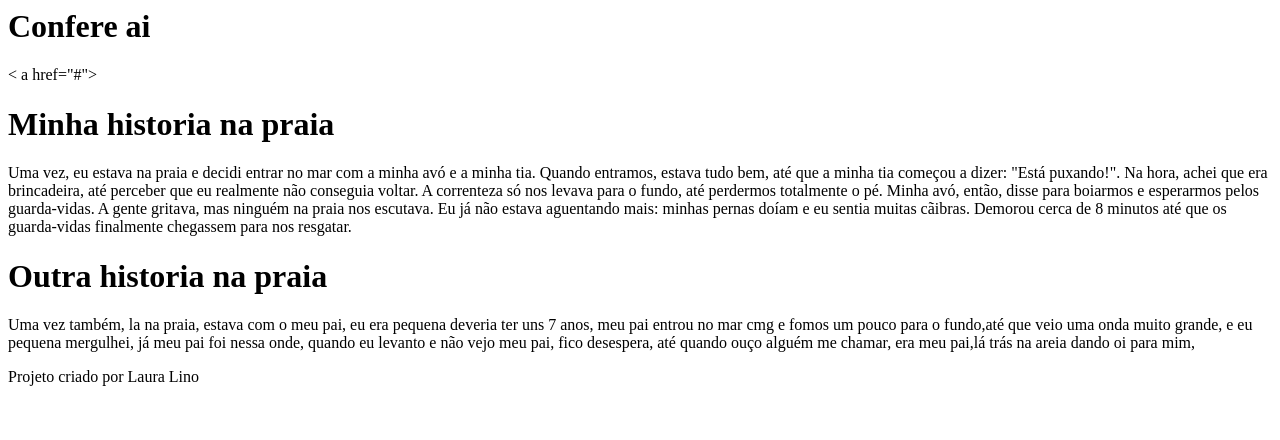
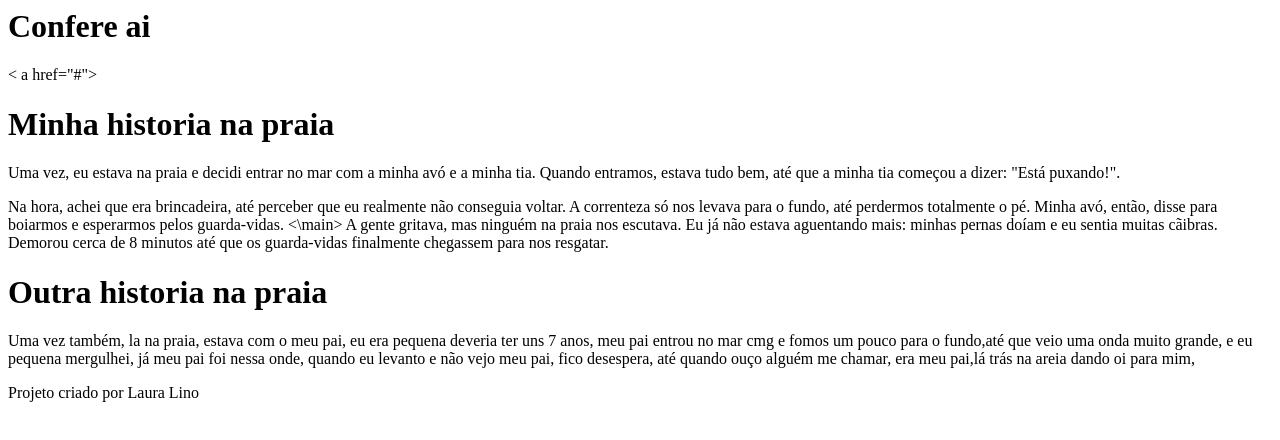
Before and after one commit to linoolaura/trabalholauralino2, a plain HTML site: page index.html in a window 1280 px wide. Drawn offline with Linux system fonts and the light colour scheme.

Commit message:
Update index.html

```diff
--- a/index.html
+++ b/index.html
@@ -12,8 +12,8 @@
     <h1>Minha historia na praia</h1>
   <p>Uma vez, eu estava na praia e decidi entrar no mar com a minha avó e a minha tia. Quando entramos, estava tudo bem, até que a minha tia começou a dizer: "Está puxando!".
 
-Na hora, achei que era brincadeira, até perceber que eu realmente não conseguia voltar. A correnteza só nos levava para o fundo, até perdermos totalmente o pé. Minha avó, então, disse para boiarmos e esperarmos pelos guarda-vidas.
-
+<p>Na hora, achei que era brincadeira, até perceber que eu realmente não conseguia voltar. A correnteza só nos levava para o fundo, até perdermos totalmente o pé. Minha avó, então, disse para boiarmos e esperarmos pelos guarda-vidas.
+<\main>
 A gente gritava, mas ninguém na praia nos escutava. Eu já não estava aguentando mais: minhas pernas doíam e eu sentia muitas cãibras. Demorou cerca de 8 minutos até que os guarda-vidas finalmente chegassem para nos resgatar.</p>
 <h1>Outra historia na praia</h1>
     <p>Uma vez também, la na praia, estava com o meu pai, eu era pequena deveria ter uns 7 anos, meu pai entrou no mar cmg e fomos um pouco para o fundo,até que veio uma onda muito grande, e eu pequena mergulhei, já meu pai foi nessa onde, quando eu levanto e não vejo meu pai, fico desespera, até quando ouço alguém me chamar, era meu pai,lá trás na areia dando oi para mim, </p>  </main>
```
